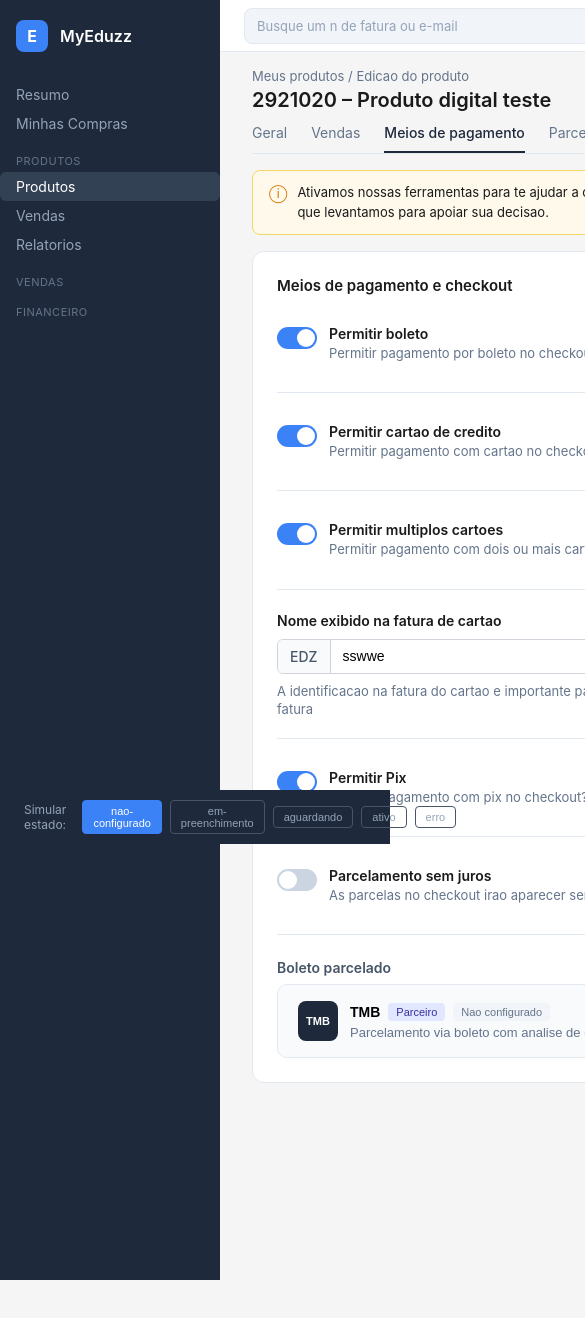
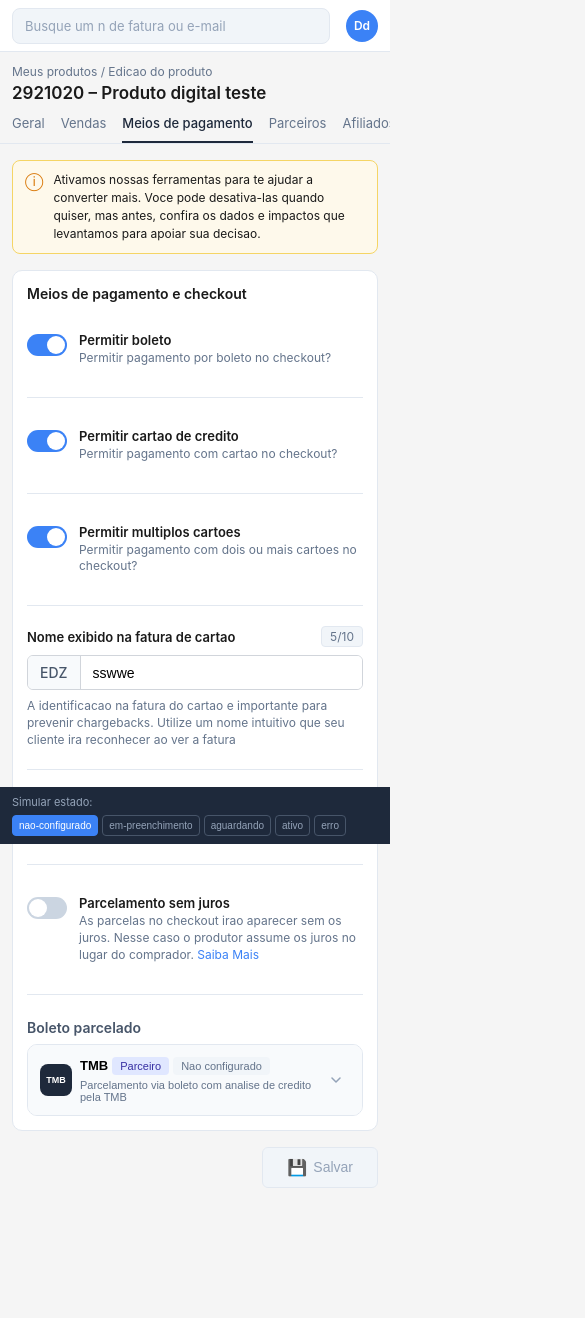
Before and after one commit to janainadelboni/fluxo-ativacao-tmb, a React (Vite) app: page / in a window 390 px wide. Shown: the top 1318 px of the page, 585 px wide, since content can reach past the window. Before the commit the page ends 1280 px from the top, so only its background shows below. Built offline with nearby package versions, Linux system fonts and the light colour scheme.

Commit message:
Simplifica steps, ajusta labels representante legal, responsivo mobile

```diff
--- a/src/components/estados/TmbAguardando.tsx
+++ b/src/components/estados/TmbAguardando.tsx
@@ -7,7 +7,15 @@ export function TmbAguardando({ onAtivo, onErro }: Props) {
   return (
     <div className="estado-panel">
       <div className="alert alert-info">
-        Aguardando confirmacao da TMB. Seus dados foram enviados e o cadastro esta sendo processado. Voce sera notificado quando estiver pronto.
+        Estamos aguardando a aprovacao da sua conta pela TMB. Voce sera notificado quando estiver pronto.
+      </div>
+
+      <div className="step">
+        <div className="step-circle step-circle-done">&#10003;</div>
+        <div>
+          <div className="step-title">Dados enviados para a TMB</div>
+          <div className="step-desc">Dados do representante legal e contrato assinado</div>
+        </div>
       </div>
 
       <div className="step">
@@ -17,16 +25,16 @@ export function TmbAguardando({ onAtivo, onErro }: Props) {
           </svg>
         </div>
         <div>
-          <div className="step-title">Cadastro do produtor enviado</div>
-          <div className="step-desc">Dados enviados. Aguardando aprovacao da TMB.</div>
+          <div className="step-title">Aguardando aprovacao da TMB</div>
+          <div className="step-desc">Esse processo acontece apenas uma vez</div>
         </div>
       </div>
 
       <div className="step">
-        <div className="step-circle step-circle-pending">2</div>
+        <div className="step-circle step-circle-pending">3</div>
         <div>
-          <div className="step-title">Ativar funcionalidade</div>
-          <div className="step-desc">Apos a aprovacao, a TMB sera ativada automaticamente no checkout deste produto</div>
+          <div className="step-title">Boleto parcelado habilitado</div>
+          <div className="step-desc">Sera ativado automaticamente neste produto e disponivel para qualquer produto elegivel</div>
         </div>
       </div>
 
--- a/src/components/estados/TmbEmPreenchimento.tsx
+++ b/src/components/estados/TmbEmPreenchimento.tsx
@@ -14,10 +14,10 @@ export function TmbEmPreenchimento({ onCancelar, onConfirmar }: Props) {
 
   return (
     <div className="estado-panel">
-      <p className="form-step-label">Etapa 1 de 2 — Dados do representante legal</p>
+      <p className="form-step-label">Dados do representante legal da conta</p>
 
       <div className="form-group">
-        <label className="form-label">Nome completo do representante legal</label>
+        <label className="form-label">Nome do representante legal da conta</label>
         <input
           className="form-input"
           value={nome}
@@ -27,7 +27,7 @@ export function TmbEmPreenchimento({ onCancelar, onConfirmar }: Props) {
       </div>
 
       <div className="form-group">
-        <label className="form-label">CPF do representante</label>
+        <label className="form-label">CPF do representante legal</label>
         <input
           className="form-input"
           value={cpf}
--- a/src/components/estados/TmbNaoConfigurado.tsx
+++ b/src/components/estados/TmbNaoConfigurado.tsx
@@ -9,18 +9,30 @@ export function TmbNaoConfigurado({ onIniciar }: { onIniciar: () => void }) {
       <div className="step">
         <div className="step-circle step-circle-pending">1</div>
         <div>
-          <div className="step-title">Cadastro do produtor na TMB</div>
-          <div className="step-desc">Preencher dados do representante legal e assinar o contrato de parceria</div>
+          <div className="step-title">Preencher dados do representante legal da conta</div>
+          <div className="step-desc">Informar nome e CPF do representante e aceitar o contrato de parceria</div>
         </div>
       </div>
 
       <div className="step">
         <div className="step-circle step-circle-pending">2</div>
         <div>
-          <div className="step-title">Ativar funcionalidade</div>
-          <div className="step-desc">Apos a aprovacao do cadastro, a TMB sera ativada automaticamente no checkout deste produto</div>
+          <div className="step-title">Aguardar aprovacao da TMB</div>
+          <div className="step-desc">Voce sera notificado quando sua conta for aprovada</div>
         </div>
       </div>
+
+      <div className="step">
+        <div className="step-circle step-circle-pending">3</div>
+        <div>
+          <div className="step-title">Boleto parcelado habilitado</div>
+          <div className="step-desc">Apos aprovacao, sera ativado automaticamente neste produto e disponivel para qualquer produto elegivel</div>
+        </div>
+      </div>
+
+      <p className="estado-hint">
+        Esse processo acontece apenas uma vez.
+      </p>
 
       <div className="btn-row">
         <button className="btn btn-primary" onClick={onIniciar}>Iniciar cadastro</button>
--- a/src/styles/global.css
+++ b/src/styles/global.css
@@ -8,9 +8,9 @@ body {
 }
 
 /* Layout */
-.layout { display: flex; min-height: 100vh; }
-.main { flex: 1; display: flex; flex-direction: column; }
-.content { padding: 16px 32px 100px; max-width: 1100px; }
+.layout { display: flex; min-height: 100vh; overflow-x: hidden; }
+.main { flex: 1; display: flex; flex-direction: column; min-width: 0; }
+.content { padding: 16px 32px 100px; max-width: 1100px; width: 100%; }
 
 /* Sidebar */
 .sidebar {
@@ -214,6 +214,9 @@ body {
   background: #fff; border: 1px solid #e2e8f0; border-radius: 10px;
   padding: 20px;
 }
+.estado-hint {
+  font-size: 13px; color: #64748b; line-height: 1.5; margin-bottom: 12px;
+}
 
 /* Alert boxes */
 .alert {
@@ -308,3 +311,83 @@ body {
 }
 .debug-btn:hover { border-color: #3b82f6; color: #fff; }
 .debug-btn-active { background: #3b82f6; color: #fff; border-color: #3b82f6; }
+
+/* ========== MOBILE ========== */
+@media (max-width: 768px) {
+  /* Layout: hide sidebar, full width */
+  .sidebar { display: none; }
+  .content { padding: 12px 12px 120px; max-width: 100%; }
+
+  /* Header */
+  .header { padding: 0 12px; }
+  .search-box { width: auto; flex: 1; min-width: 0; }
+
+  /* Product header */
+  .product-title { font-size: 17px; word-break: break-word; }
+  .breadcrumb { font-size: 12px; }
+
+  /* Tabs: horizontal scroll */
+  .tab-bar {
+    overflow-x: auto; -webkit-overflow-scrolling: touch;
+    gap: 16px; padding-bottom: 0; scrollbar-width: none;
+    margin-left: -12px; margin-right: -12px; padding-left: 12px; padding-right: 12px;
+  }
+  .tab-bar::-webkit-scrollbar { display: none; }
+  .tab { font-size: 13px; }
+
+  /* Alert top */
+  .alert-info-top { font-size: 12px; padding: 10px 12px; }
+
+  /* Card section */
+  .card-section { padding: 14px; border-radius: 10px; }
+  .section-title { font-size: 14px; }
+
+  /* Payment rows */
+  .payment-info h4 { font-size: 13px; }
+  .payment-info p { font-size: 12px; }
+
+  /* Fatura */
+  .fatura-label { font-size: 13px; }
+  .fatura-hint { font-size: 12px; }
+
+  /* TMB dropdown header */
+  .tmb-dropdown-header { padding: 12px; gap: 8px; }
+  .tmb-dropdown-left { gap: 8px; min-width: 0; }
+  .tmb-logo { width: 32px; height: 32px; font-size: 9px; }
+  .tmb-info { min-width: 0; }
+  .tmb-info-top { flex-wrap: wrap; gap: 4px; }
+  .tmb-info-top h4 { font-size: 13px; }
+  .tmb-desc { font-size: 11px; overflow: hidden; text-overflow: ellipsis; }
+  .tmb-header-actions { gap: 8px; }
+  .tmb-dropdown-header-btn { min-width: 0; }
+
+  /* Estado panel */
+  .estado-panel { padding: 14px; }
+  .alert { font-size: 12px; padding: 10px 12px; word-break: break-word; }
+
+  /* Steps */
+  .step { gap: 10px; }
+  .step-circle { width: 24px; height: 24px; font-size: 11px; }
+  .step-title { font-size: 13px; }
+  .step-desc { font-size: 12px; }
+
+  /* Form */
+  .form-input { font-size: 16px; height: 42px; }
+  .form-step-label { font-size: 11px; }
+  .checkbox-row { padding: 10px 12px; }
+  .checkbox-row label { font-size: 12px; }
+
+  /* Buttons */
+  .btn-row { flex-direction: column; }
+  .btn-row .btn { width: 100%; text-align: center; padding: 10px 16px; }
+
+  /* Save bar */
+  .save-bar { padding-bottom: 20px; }
+
+  /* Debug bar: wrap */
+  .debug-bar {
+    flex-wrap: wrap; padding: 8px 12px; gap: 4px;
+  }
+  .debug-label { width: 100%; margin-bottom: 2px; font-size: 11px; }
+  .debug-btn { font-size: 10px; padding: 4px 6px; }
+}
```
